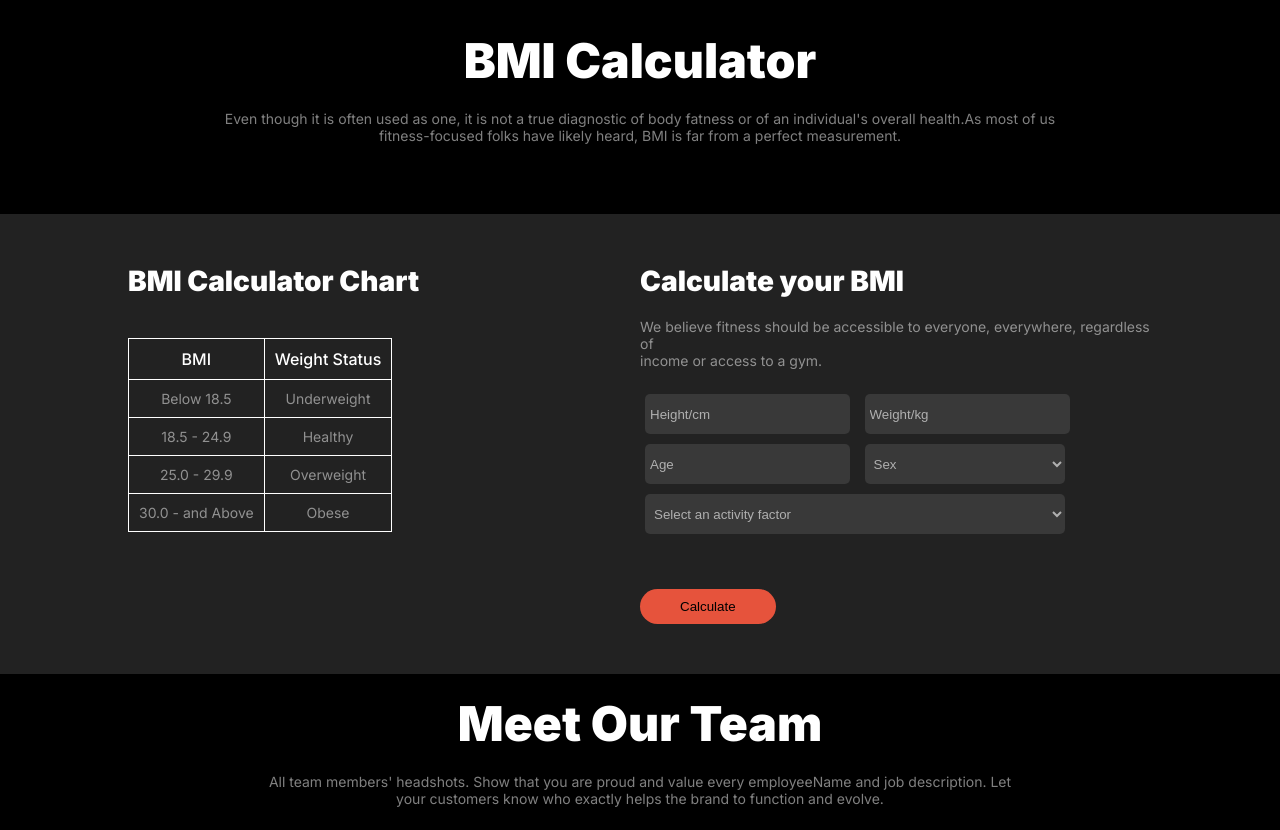
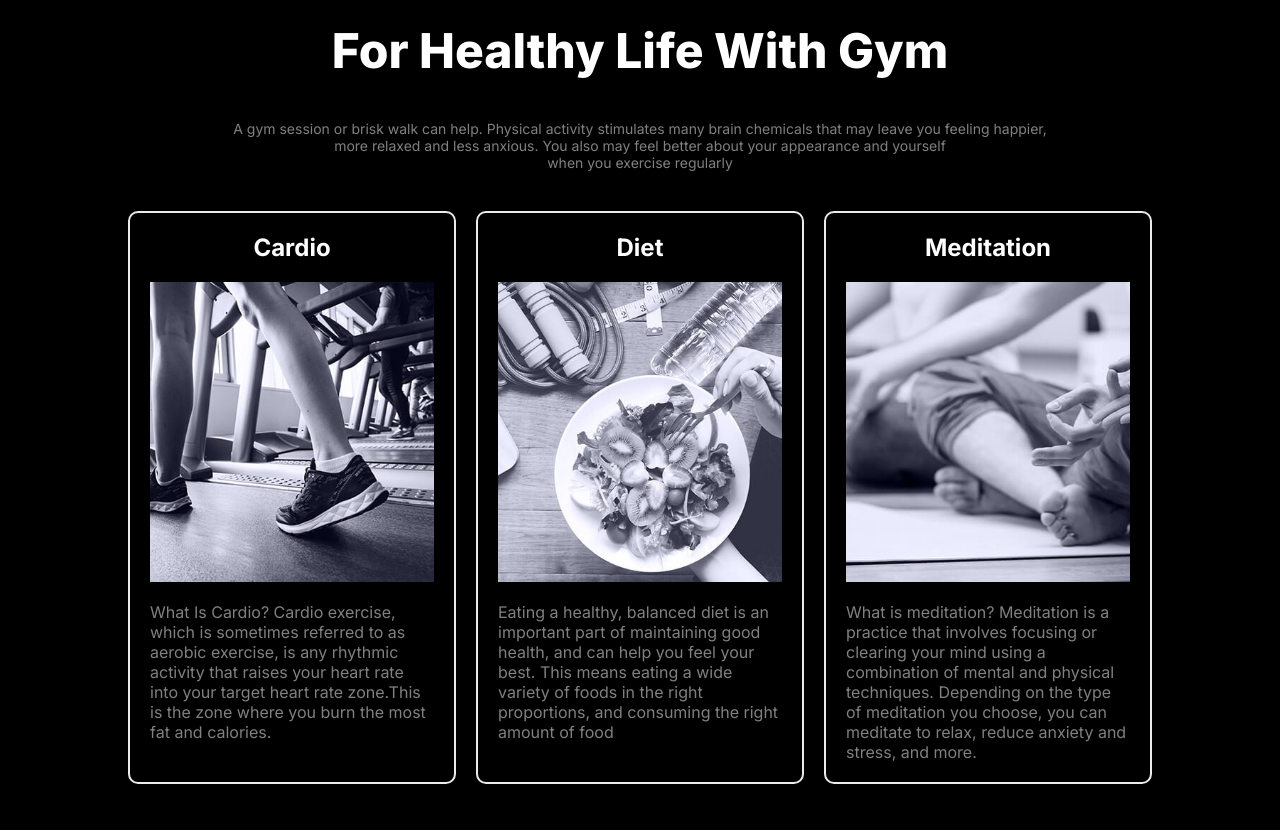
Before and after one commit to Dev-Tofazzal/Assignment_10_2, a plain HTML site: page index.html in a window 1280 px wide. Shown: the part 1740-2570 px from the top of the page. Drawn offline with Linux system fonts and the light colour scheme; a web font is replaced by a local one.

Commit message:
extra part finish with responsive

```diff
--- a/css/style.css
+++ b/css/style.css
@@ -265,7 +265,11 @@ button:first-child{
     align-items: center;
     grid-template-columns: 1fr 1fr;
     background-color: rgb(34, 34, 34);
-
+    border-radius: 10px;
+    -webkit-border-radius: 10px;
+    -moz-border-radius: 10px;
+    -ms-border-radius: 10px;
+    -o-border-radius: 10px;
 }
 .run_extra_left{
     padding: 40px 55px;
@@ -296,6 +300,111 @@ button:first-child{
 
 
 /* run extra part end here */
+/* extra part start here */
+.extra_part{
+    margin-top: 40px;
+}
+.card_title{
+    text-align: center;
+    margin-bottom: 20px;
+}
+.card_images{
+    height: 300px;
+    margin-bottom: 20px;
+    overflow: hidden;
+}
+.card_img_1{
+    background-image: url(../images/home_gym2_about3.jpg);
+    background-position: center;
+    background-size: cover;
+    background-repeat: no-repeat;
+    width: 100%;
+    height: 100%;
+
+    transition:transform 0.7s ease-in-out;
+    -webkit-transition:transform 0.7s ease-in-out;
+    -moz-transition:transform 0.7s ease-in-out;
+    -ms-transition:transform 0.7s ease-in-out;
+    -o-transition:transform 0.7s ease-in-out;
+}
+.card_img_1:hover{
+    transform: scale(1.4);
+    -webkit-transform: scale(1.4);
+    -moz-transform: scale(1.4);
+    -ms-transform: scale(1.4);
+    -o-transform: scale(1.4);
+}
+.card_img_2{
+    background-image: url(../images/home_gym2_about4.jpg);
+    background-position: center;
+    background-size: cover;
+    background-repeat: no-repeat;
+    max-width: 500px;
+    height: 300px;
+    margin-bottom: 20px;
+    transition:transform 0.7s ease-in-out;
+}
+.card_img_2:hover{
+    transform: scale(1.4);
+    -webkit-transform: scale(1.4);
+    -moz-transform: scale(1.4);
+    -ms-transform: scale(1.4);
+    -o-transform: scale(1.4);
+}
+.card_img_3{
+    background-image: url(../images/home_gym2_about6.jpg);
+    background-position: center;
+    background-size: cover;
+    background-repeat: no-repeat;
+    max-width: 500px;
+    height: 300px;
+    margin-bottom: 20px;
+    transition:transform 0.7s ease-in-out;
+
+}
+.card_img_3:hover{
+    transform: scale(1.4);
+    -webkit-transform: scale(1.4);
+    -moz-transform: scale(1.4);
+    -ms-transform: scale(1.4);
+    -o-transform: scale(1.4);
+}
+
+.extra_container{
+    display: grid;
+    grid-template-columns: repeat(3,1fr);
+    gap: 20px;
+
+}
+.card_container{
+    border: 2px solid rgb(233, 236, 233);
+    padding: 20px;
+    border-radius: 10px;
+
+    -webkit-border-radius: 10px;
+    -moz-border-radius: 10px;
+    -ms-border-radius: 10px;
+    -o-border-radius: 10px;
+}
+.card_container p{
+    color:rgba(255, 255, 255, 0.5) ;
+}
+.extra_heading{
+    text-align: center;
+
+}
+.extra_heading h3{
+    font-size: 3rem;
+    font-weight: 800;
+}
+.extra_heading p{
+    color:rgba(255, 255, 255, 0.5);
+    font-size: 14px;
+    font-weight: 400;
+    margin: 40px 0;
+}
+
+/* extra part end here */
 
 /* bmi part start here */
 .bmi{
@@ -536,4 +645,7 @@ input::placeholder{
 .foot_text{
     margin-left:0px;
 }
+.extra_container{
+    grid-template-columns: repeat(1,1fr);
 }
+}
--- a/index.html
+++ b/index.html
@@ -96,6 +96,7 @@
             </div>
          </section>
         <!-- change habit part end here -->
+
         <!-- run extra part start her -->
         <section class="container">
             <div class="run_extra_container">
@@ -113,6 +114,50 @@
 
 
         <!-- run extra part end her -->
+        <!-- gym extra part start here -->
+        <section class="extra_part container" >
+            <div class="extra_heading">
+                <h3>For Healthy Life With Gym</h3>
+                <p>A gym session or brisk walk can help. Physical activity stimulates many brain chemicals that may leave you feeling happier,<br> more relaxed and less anxious. You also may feel better about your appearance and yourself <br> when you exercise regularly</p>
+            </div>
+            <div class="extra_container">
+               <div class="card_container">
+                <div class="card_title">
+                    <h1>Cardio</h1>
+                </div>
+                <div class="card_images">
+                    <div class="card_img_1">
+
+                    </div>
+                </div>
+                <p>What Is Cardio? Cardio exercise, which is sometimes referred to as aerobic exercise, is any rhythmic activity that raises your heart rate into your target heart rate zone.This is the zone where you burn the most fat and calories. </p>
+               </div>
+               <div class="card_container">
+                <div class="card_title">
+                    <h1>Diet</h1>
+                </div>
+                <div class="card_images">
+                    <div class="card_img_2">
+
+                    </div>
+                </div>
+                <p>Eating a healthy, balanced diet is an important part of maintaining good health, and can help you feel your best. This means eating a wide variety of foods in the right proportions, and consuming the right amount of food </p>
+               </div>
+               <div class="card_container">
+                <div class="card_title">
+                    <h1 >Meditation</h1>
+                </div>
+                <div class="card_images">
+                    <div class="card_img_3">
+
+                    </div>
+                </div>
+                <p>What is meditation? Meditation is a practice that involves focusing or clearing your mind using a combination of mental and physical techniques. Depending on the type of meditation you choose, you can meditate to relax, reduce anxiety and stress, and more.</p>
+               </div>
+            </div>
+        </section>
+
+        <!-- gym extra part end here -->
 
         <!-- BMI part start here -->
          <section class="bmi">
```
Also changed, not shown: images/home_gym2_about3.jpg (added), images/home_gym2_about4.jpg (added), images/home_gym2_about5.jpg (added), images/home_gym2_about6.jpg (added).
